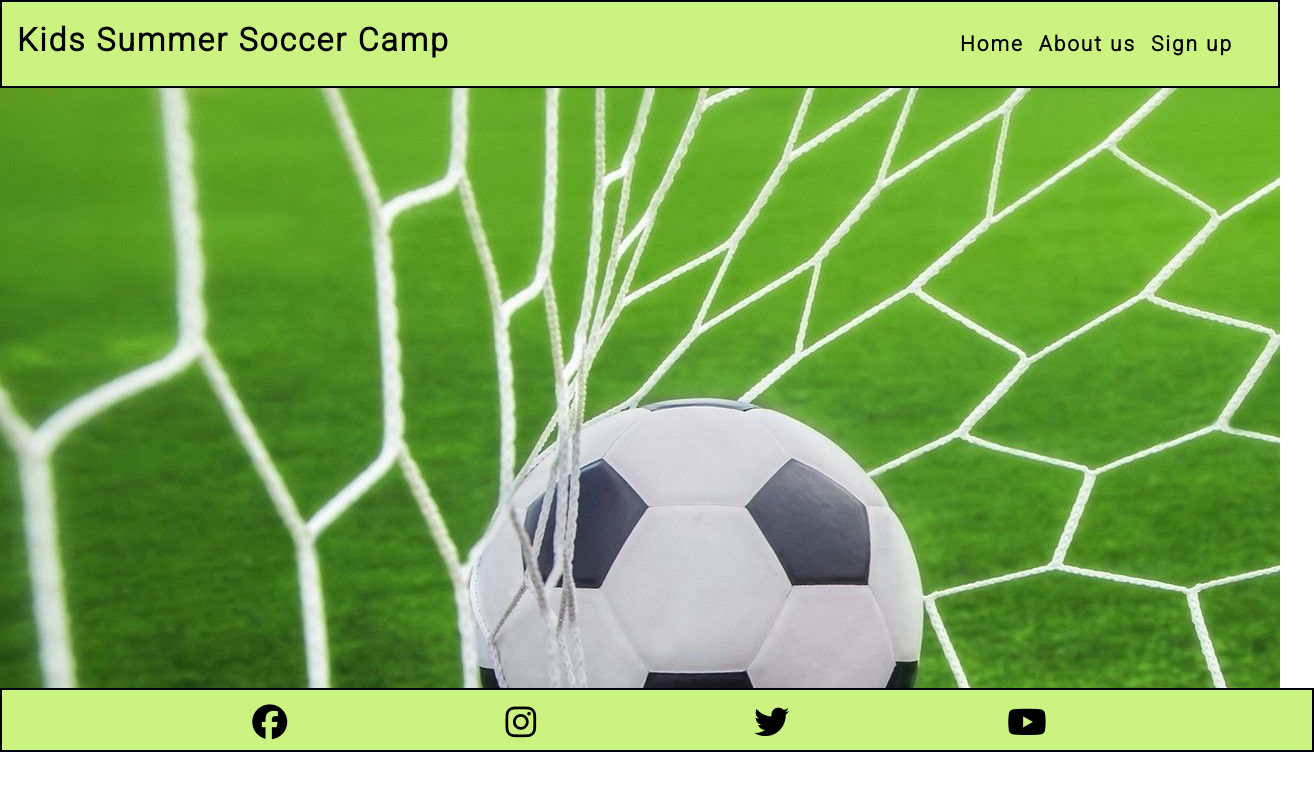
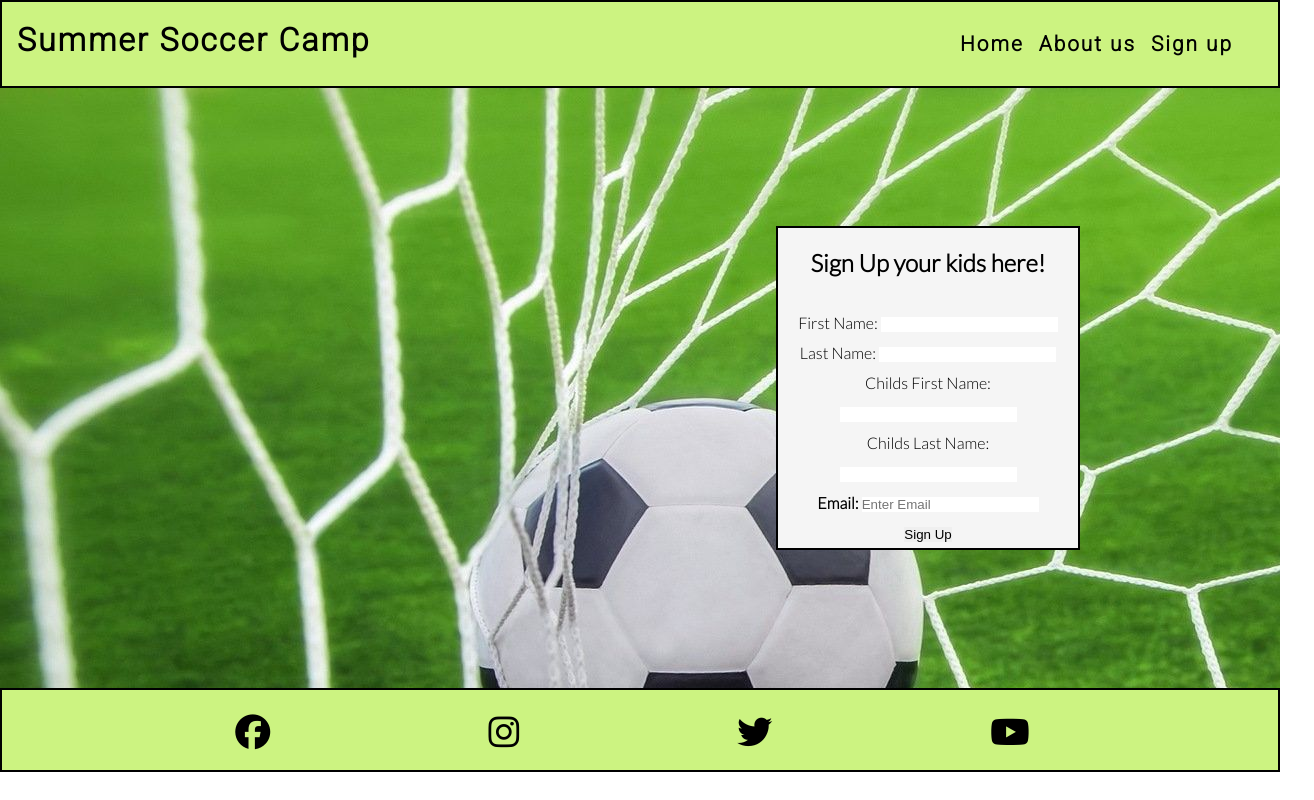
Before and after one commit to Johncci/summer-soccer-camp, a plain HTML site: page signup.html in a window 1280 px wide. Shown: the whole page, 1314 px wide, since content can reach past the window. Drawn offline with Linux system fonts and the light colour scheme.

Commit message:
Add form html and style form on  sign up page

```diff
--- a/assets/css/style.css
+++ b/assets/css/style.css
@@ -159,10 +159,10 @@ iframe{
 .social-media{
     text-align: center;
     border: 2px solid black;
-    padding: 15px;
+    padding: 25px;
     background-color: #ccf381;
     list-style-type: none;
-    width: 100%;
+    width: auto;
     height: 30px;
 }
 
@@ -195,10 +195,26 @@ i:hover{
 
 /*--sign up--*/
 
-.sign-up{
+.sign-up-image{
     height: 600px;
     width: 100%;
     background-color: #ccf381;
     background: no-repeat;
     overflow: hidden;
 }
+
+.signup-form{
+        float:right;
+        border:2px solid black;
+        text-align: center;
+        height: 300px;
+        width: 300px;
+        background-color: whitesmoke;
+        padding-top: 20px;
+        bottom: 250px;
+        right: 200px;
+        position: absolute;
+        color: black;
+        line-height: 30px;
+
+}
--- a/signup.html
+++ b/signup.html
@@ -12,7 +12,7 @@
 <body>
     <header>
         <a href="index.html">
-            <h1>Kids Summer Soccer Camp</h1>
+            <h1>Summer Soccer Camp</h1>
         </a>
         <nav>
             <ul>
@@ -28,12 +28,36 @@
             </ul>
         </nav>
     </header>
-   <section class="sign-up">
+    <section>
+        <div class="sign-up-image">
+            <img src="assets/css/images/1189883.jpg" alt="football hitting goal net">
+            <div>
+                <form class =signup-form method="post" action="">
+                    <h2>Sign Up your kids here!</h2>
+                    <br>
+                    <label for="fname">First Name:</label>
+                    <input id="fname" class="text-input" type="text" name="first_name" required />
+                    <br>
+                    <label for="lname">Last Name:</label>
+                    <input id="lname" class="text-input" type="text"  name="last_name" required />
+                    <br>
+                    <label for="fname"> Childs First Name:</label>
+                    <input id="fname" class="text-input" type="text" name="first_name" required />
+                    <br>
+                    <label for="lname">Childs Last Name:</label>
+                    <input id="lname" class="text-input" type="text"  name="last_name" required />
+                    <br>
+                    <label for="email"><b>Email:</b></label>
+                    <input type="text" placeholder="Enter Email" name="email" required>
+                    <br>
+                    <button type="submit" class="signupbtn">Sign Up</button>
 
-    <img src="assets/css/images/1189883.jpg" alt="football field with soccer ball in left foreground">
+            </div>
 
-   </section>
-    <footer>
+        </div>
+    </section>
+
+   <footer>
         <ul class ="social-media">
             <li>
                 <a href="https://www.facebook.com" target="_blank"><i class="fab fa-facebook"></i></a>
```
Also changed, not shown: index.html (+1 -1 lines), assets/css/images/1249032 (1).jpg (deleted).
